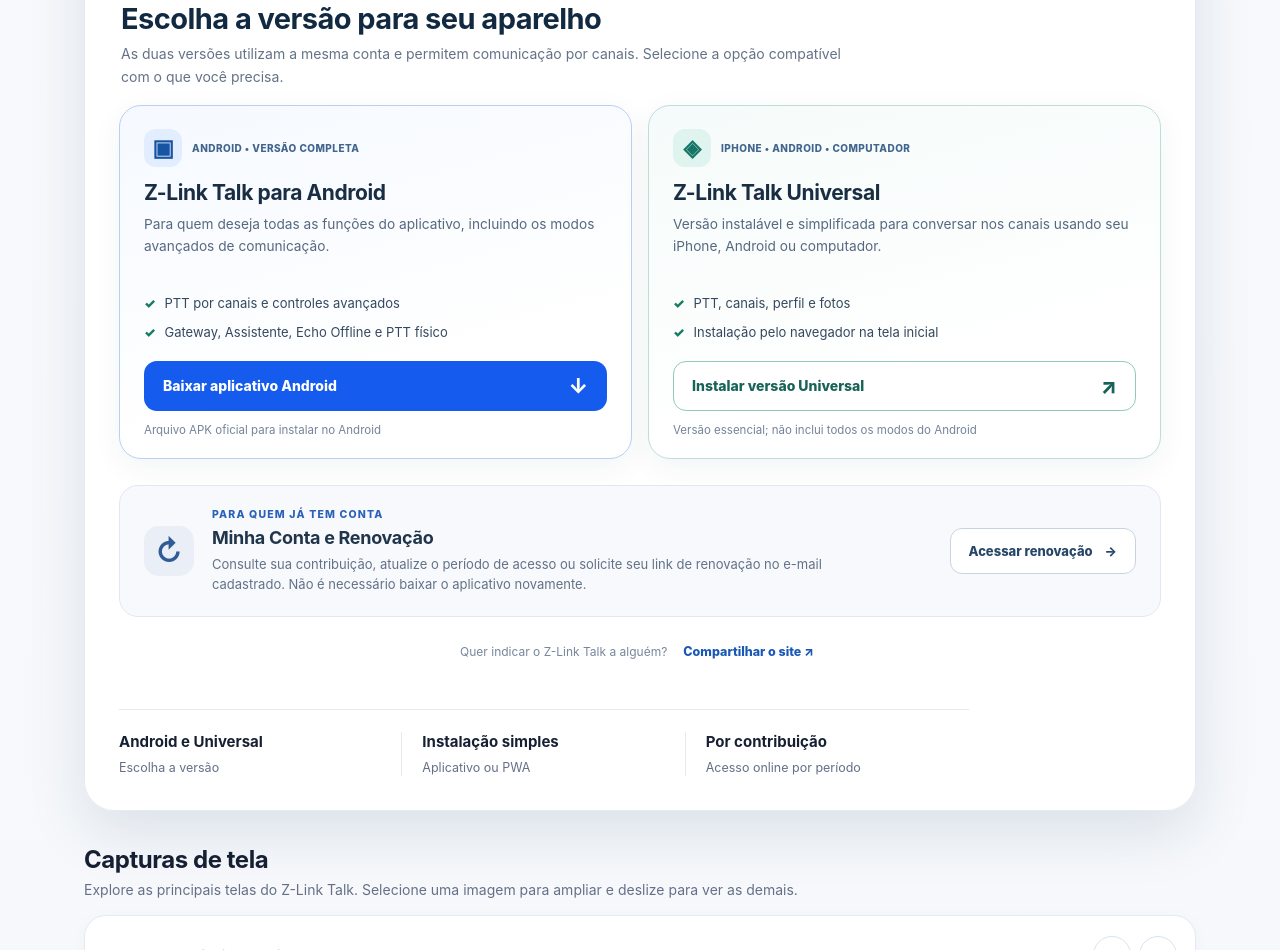
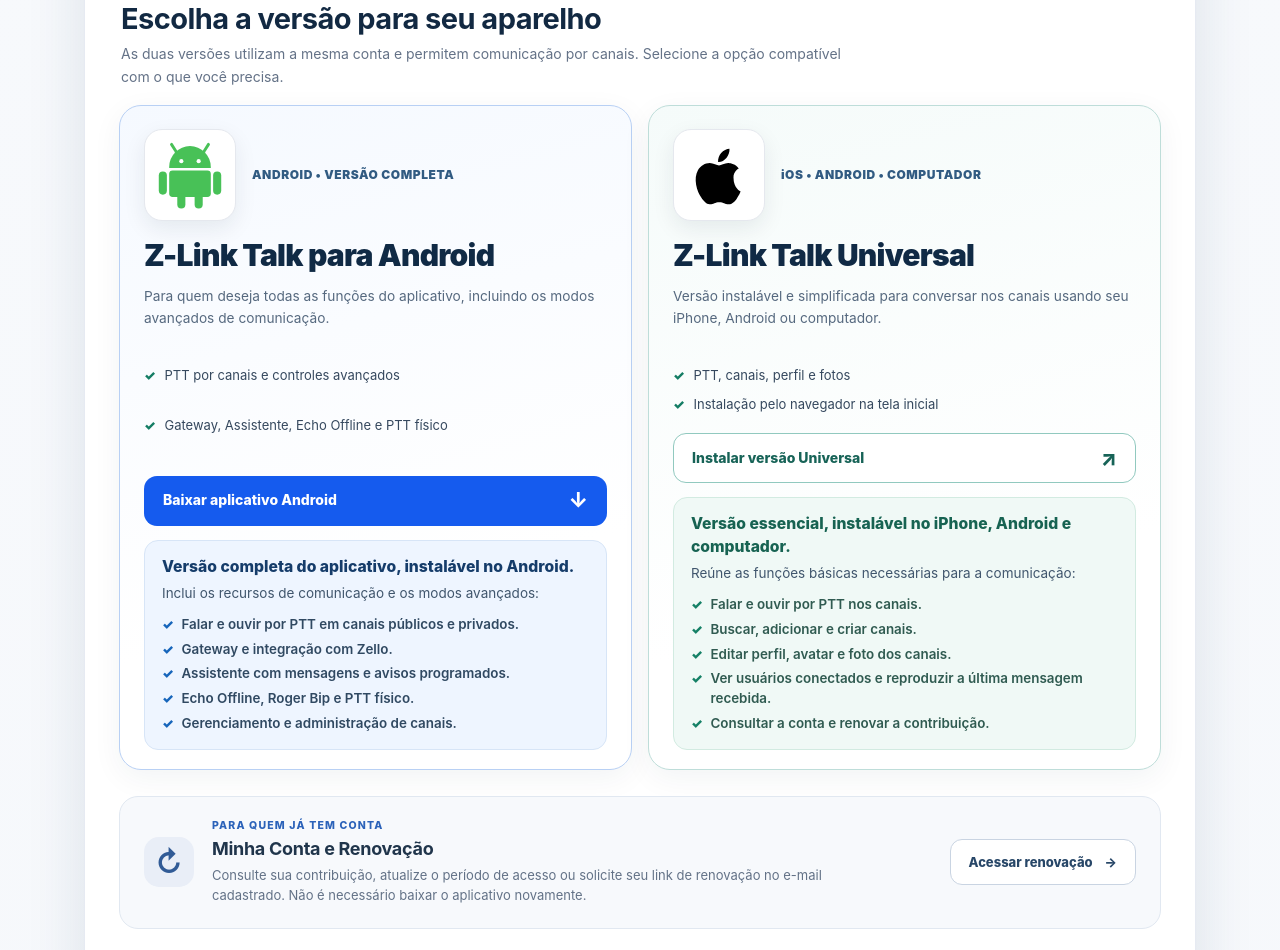
Before and after one commit to dinizrfoficial/store, a plain HTML site: page index.html in a window 1280 px wide. Shown: the part 462-1412 px from the top of the page. Drawn offline with Linux system fonts and the light colour scheme.

Commit message:
Update index.html

```diff
--- a/index.html
+++ b/index.html
@@ -180,11 +180,12 @@
 .zt-choice-card{display:flex;flex-direction:column;align-items:flex-start;min-width:0;padding:23px 24px 19px;background:#fff;border:1px solid #d9e4f2;border-radius:22px;box-shadow:0 8px 30px rgba(23,46,78,.055)}
 .zt-choice-card-android{background:linear-gradient(165deg,#f5f9ff 0,#fff 70%);border-color:#b8d0f4}
 .zt-choice-card-universal{background:linear-gradient(165deg,#f5fbfa 0,#fff 70%);border-color:#beddd9}
-.zt-choice-top{display:flex;align-items:center;gap:10px;margin-bottom:13px;min-height:38px}
-.zt-device-icon{width:38px;height:38px;border-radius:12px;background:#e2eeff;color:#1754a2;display:grid;place-items:center;font-size:23px;font-weight:800;flex:none}
-.zt-choice-card-universal .zt-device-icon{background:#e0f4ef;color:#177568}
-.zt-choice-tag{font-size:10px;color:#41658d;font-weight:850;letter-spacing:.045em;line-height:1.45}
-.zt-choice-card h3{font-size:21px;letter-spacing:-.4px;margin:0 0 8px;line-height:1.24;color:#192d43}
+.zt-choice-top{display:flex;align-items:center;gap:16px;margin-bottom:17px;min-height:92px;width:100%}
+.zt-device-icon{width:92px;height:92px;border-radius:18px;background:#fff;color:#48c157;border:1px solid #e5e8ee;display:grid;place-items:center;flex:none;box-shadow:0 8px 22px rgba(16,33,56,.08)}.zt-device-icon svg{width:60px;height:60px;display:block;fill:currentColor}
+.zt-choice-card-universal .zt-device-icon{background:#fff;color:#000;border-color:#e5e8ee;box-shadow:0 8px 22px rgba(16,33,56,.08)}
+.zt-choice-card-android .zt-device-icon svg{width:74px;height:74px}.zt-choice-card-universal .zt-device-icon svg{width:74px;height:74px}
+.zt-choice-tag{font-size:12px;color:#315b82;font-weight:900;letter-spacing:.047em;line-height:1.55;max-width:100%}
+.zt-choice-card h3{font-size:clamp(25px,2.35vw,30px);letter-spacing:-.75px;font-weight:900;margin:0 0 13px;line-height:1.18;color:#102a45;text-wrap:balance}
 .zt-choice-card p{font-size:13.7px;color:#56697f;line-height:1.58;margin:0;min-height:65px}
 .zt-choice-card ul{margin:15px 0 19px;padding:0;list-style:none;display:grid;gap:9px;flex:1;width:100%}
 .zt-choice-card li{font-size:13px;line-height:1.5;color:#35485e;display:flex;gap:9px;align-items:flex-start}
@@ -194,7 +195,19 @@
 .zt-choice-btn-primary{background:#155bee;color:#fff}.zt-choice-btn-primary:hover{background:#0e48c4}
 .zt-choice-btn-secondary{background:#fff;color:#176357;border-color:#91c9bf}.zt-choice-btn-secondary:hover{background:#e6f6f2;border-color:#45a99a}
 .zt-choice-btn span{font-size:21px;line-height:1;flex:none}
-.zt-choice-after{display:block;margin-top:11px;font-size:11.5px;line-height:1.45;color:#75849a}
+/* Descrição legível e diferenciada sob cada botão de instalação. */
+.zt-choice-after{display:block;width:100%;margin-top:14px;padding:15px 17px;border-radius:14px;background:#eef5ff;border:1px solid #d7e5f7;color:#344e6b;line-height:1.5}
+.zt-choice-card-universal .zt-choice-after{background:#f0f9f6;border-color:#d2ebe1;color:#345f55}
+.zt-choice-after-title{display:block;margin:0 0 6px;font-size:15.7px;font-weight:850;line-height:1.42;color:#153c6a}
+.zt-choice-card-universal .zt-choice-after-title{color:#176352}
+.zt-choice-after-lead{display:block;font-size:13.5px;line-height:1.48;color:#40566d}
+.zt-choice-card .zt-choice-after-list{list-style:none;display:grid;gap:5px;width:100%;margin:11px 0 0;padding:0;flex:none}
+.zt-choice-card .zt-choice-after-list li{display:flex;align-items:flex-start;gap:8px;font-size:13.4px;line-height:1.48;font-weight:580;color:#304962}
+.zt-choice-card .zt-choice-after-list li::before{content:'✓';color:#1665bb;flex:0 0 auto;font-size:13px;font-weight:900}
+.zt-choice-card-universal .zt-choice-after-list li{color:#305b51}
+.zt-choice-card-universal .zt-choice-after-list li::before{color:#158166}
+@media(max-width:680px){.zt-choice-after{padding:14px 15px}.zt-choice-after-title{font-size:15px}.zt-choice-card .zt-choice-after-list li{font-size:13.4px}}
+
 .zt-choice-card .statusbar{margin-top:13px;width:100%}
 .zt-account-area{margin-top:26px;padding:22px 24px;display:grid;grid-template-columns:50px minmax(0,1fr) auto;align-items:center;gap:18px;background:#f7f9fc;border:1px solid #e1e8f1;border-radius:19px}
 .zt-account-mark{width:50px;height:50px;display:grid;place-items:center;border-radius:15px;background:#e9eef7;color:#315b96;font-size:29px;font-weight:700}
@@ -203,9 +216,9 @@
 .zt-share-line{display:flex;align-items:center;gap:10px;justify-content:center;flex-wrap:wrap;padding:21px 0 2px;font-size:12px;color:#77869c}
 .zt-share-button{border:0;background:none;padding:6px;color:#1a58b6;font-size:12.5px;font-weight:800;cursor:pointer}.zt-share-button:hover{text-decoration:underline}
 .hero>.desc-short{grid-column:1/-1;grid-row:2;max-width:none;margin:5px 0 0;font-size:15px;line-height:1.65}.hero>.zt-choice-area{grid-column:1/-1;grid-row:3;margin-top:6px}.hero>.stats{grid-column:1/-1;grid-row:4;margin-top:12px;max-width:850px}
-@media(max-width:800px){.zt-choice-card{padding:20px 19px}.zt-choice-card h3{font-size:19px}.zt-account-area{grid-template-columns:42px 1fr;gap:12px}.zt-account-mark{height:42px;width:42px}.zt-account-button{grid-column:2;justify-self:start}}
-@media(max-width:680px){.zt-choice-grid{grid-template-columns:1fr;gap:12px}.zt-choice-card{padding:19px}.zt-choice-card p{min-height:0}.zt-choice-card ul{margin:13px 0 15px}.zt-choice-heading p{font-size:13px}.zt-choice-area{margin-top:7px}.zt-account-area{margin-top:23px;padding:18px 15px;grid-template-columns:38px minmax(0,1fr);gap:10px}.zt-account-mark{width:38px;height:38px;font-size:24px;border-radius:12px}.zt-account-button{grid-column:1/-1;width:100%;justify-content:space-between}.zt-share-line{padding-top:16px}.hero-card .stats{margin-top:20px}}
-@media(max-width:350px){.zt-choice-card{padding:15px}.zt-choice-card h3{font-size:18px}.zt-choice-btn{font-size:13px}.zt-choice-top{gap:7px}}
+@media(max-width:800px){.zt-choice-card{padding:20px 19px}.zt-choice-card h3{font-size:26px}.zt-account-area{grid-template-columns:42px 1fr;gap:12px}.zt-account-mark{height:42px;width:42px}.zt-account-button{grid-column:2;justify-self:start}}
+@media(max-width:680px){.zt-choice-grid{grid-template-columns:1fr;gap:12px}.zt-choice-card{padding:21px}.zt-device-icon{width:82px;height:82px;border-radius:16px}.zt-device-icon svg{width:52px;height:52px}.zt-choice-card-android .zt-device-icon svg{width:64px;height:64px}.zt-choice-card-universal .zt-device-icon svg{width:64px;height:64px}.zt-choice-top{min-height:82px;gap:14px;margin-bottom:13px}.zt-choice-card h3{font-size:26px}.zt-choice-tag{font-size:11.5px}.zt-choice-card p{min-height:0}.zt-choice-card ul{margin:13px 0 15px}.zt-choice-heading p{font-size:13px}.zt-choice-area{margin-top:7px}.zt-account-area{margin-top:23px;padding:18px 15px;grid-template-columns:38px minmax(0,1fr);gap:10px}.zt-account-mark{width:38px;height:38px;font-size:24px;border-radius:12px}.zt-account-button{grid-column:1/-1;width:100%;justify-content:space-between}.zt-share-line{padding-top:16px}.hero-card .stats{margin-top:20px}}
+@media(max-width:350px){.zt-choice-card{padding:16px}.zt-choice-card h3{font-size:24px}.zt-choice-btn{font-size:13px}.zt-choice-top{gap:11px}.zt-device-icon{width:74px;height:74px;border-radius:16px}.zt-device-icon svg{width:47px;height:47px}.zt-choice-card-android .zt-device-icon svg{width:58px;height:58px}.zt-choice-card-universal .zt-device-icon svg{width:58px;height:58px}.zt-choice-tag{font-size:10.5px}}
 </style>
 </head>
 <body>
@@ -235,12 +248,35 @@
         </div>
         <div class="zt-choice-grid">
           <article class="zt-choice-card zt-choice-card-android" aria-labelledby="zt-android-heading">
-            <div class="zt-choice-top"><span class="zt-device-icon" aria-hidden="true">▣</span><span class="zt-choice-tag">ANDROID • VERSÃO COMPLETA</span></div>
+            <div class="zt-choice-top"><span class="zt-device-icon" aria-hidden="true"><svg viewBox="0 0 64 64" role="img" focusable="false" aria-hidden="true">
+  <g fill="currentColor">
+    <path d="M14 25a18 18 0 0 1 36 0v1H14z"/>
+    <rect x="14" y="28" width="36" height="23" rx="3"/>
+    <rect x="5" y="29" width="7" height="20" rx="3.5"/>
+    <rect x="52" y="29" width="7" height="20" rx="3.5"/>
+    <rect x="21" y="48" width="7" height="13" rx="3.5"/>
+    <rect x="36" y="48" width="7" height="13" rx="3.5"/>
+  </g>
+  <g fill="none" stroke="currentColor" stroke-width="2.5" stroke-linecap="round">
+    <path d="M20.5 12.5 16 5.5M43.5 12.5 48 5.5"/>
+  </g>
+  <g fill="#fff"><circle cx="24.5" cy="20" r="1.8"/><circle cx="39.5" cy="20" r="1.8"/></g>
+</svg></span><span class="zt-choice-tag">ANDROID • VERSÃO COMPLETA</span></div>
             <h3 id="zt-android-heading">Z-Link Talk para Android</h3>
             <p>Para quem deseja todas as funções do aplicativo, incluindo os modos avançados de comunicação.</p>
             <ul><li>PTT por canais e controles avançados</li><li>Gateway, Assistente, Echo Offline e PTT físico</li></ul>
             <button class="zt-choice-btn zt-choice-btn-primary" id="installBtn" type="button">Baixar aplicativo Android <span aria-hidden="true">↓</span></button>
-            <span class="zt-choice-after">Arquivo APK oficial para instalar no Android</span>
+            <div class="zt-choice-after" aria-label="Detalhes da versão Android">
+              <strong class="zt-choice-after-title">Versão completa do aplicativo, instalável no Android.</strong>
+              <span class="zt-choice-after-lead">Inclui os recursos de comunicação e os modos avançados:</span>
+              <ul class="zt-choice-after-list">
+                <li>Falar e ouvir por PTT em canais públicos e privados.</li>
+                <li>Gateway e integração com Zello.</li>
+                <li>Assistente com mensagens e avisos programados.</li>
+                <li>Echo Offline, Roger Bip e PTT físico.</li>
+                <li>Gerenciamento e administração de canais.</li>
+              </ul>
+            </div>
             <div class="statusbar" id="statusbar" aria-live="polite">
               <div class="download-meta"><span id="downloadStatus">Preparando download…</span><strong id="downloadPercent">0%</strong></div>
               <div class="progress-track" id="progressTrack"><div class="progress-fill" id="progressFill"></div></div>
@@ -248,12 +284,22 @@
             </div>
           </article>
           <article class="zt-choice-card zt-choice-card-universal" id="zlink-universal" aria-labelledby="zt-universal-heading">
-            <div class="zt-choice-top"><span class="zt-device-icon" aria-hidden="true">◈</span><span class="zt-choice-tag">IPHONE • ANDROID • COMPUTADOR</span></div>
+            <div class="zt-choice-top"><span class="zt-device-icon" aria-hidden="true"><svg viewBox="0 0 24 24" role="img" focusable="false"><path d="M16.7 12.8c0-2 1.6-2.9 1.7-2.9-1-1.5-2.6-1.7-3.2-1.8-1.3-.1-2.5.8-3.2.8-.7 0-1.8-.8-3-.8-1.5 0-3 .9-3.8 2.3-1.6 2.8-.4 6.9 1.1 9 .7 1 1.6 2.2 2.8 2.1 1.1 0 1.6-.7 3-.7 1.4 0 1.8.7 3 .7 1.2 0 2-.9 2.7-1.9.8-1.1 1.2-2.2 1.2-2.3 0 0-2.3-.9-2.3-4.5zM14.4 6.5c.6-.8 1.1-1.9 1-3-.9 0-2 .6-2.7 1.4-.6.7-1.1 1.8-1 2.9 1 .1 2-.5 2.7-1.3z"/></svg></span><span class="zt-choice-tag">iOS • ANDROID • COMPUTADOR</span></div>
             <h3 id="zt-universal-heading">Z-Link Talk Universal</h3>
             <p>Versão instalável e simplificada para conversar nos canais usando seu iPhone, Android ou computador.</p>
             <ul><li>PTT, canais, perfil e fotos</li><li>Instalação pelo navegador na tela inicial</li></ul>
             <a class="zt-choice-btn zt-choice-btn-secondary" href="https://app.zlinktalk.com.br/PWA/" rel="noopener" aria-label="Instalar Z-Link Talk Universal">Instalar versão Universal <span aria-hidden="true">↗</span></a>
-            <span class="zt-choice-after">Versão essencial; não inclui todos os modos do Android</span>
+            <div class="zt-choice-after" aria-label="Detalhes da versão Universal">
+              <strong class="zt-choice-after-title">Versão essencial, instalável no iPhone, Android e computador.</strong>
+              <span class="zt-choice-after-lead">Reúne as funções básicas necessárias para a comunicação:</span>
+              <ul class="zt-choice-after-list">
+                <li>Falar e ouvir por PTT nos canais.</li>
+                <li>Buscar, adicionar e criar canais.</li>
+                <li>Editar perfil, avatar e foto dos canais.</li>
+                <li>Ver usuários conectados e reproduzir a última mensagem recebida.</li>
+                <li>Consultar a conta e renovar a contribuição.</li>
+              </ul>
+            </div>
           </article>
         </div>
         <section class="zt-account-area" id="renovacao" aria-labelledby="zt-account-title">
```
